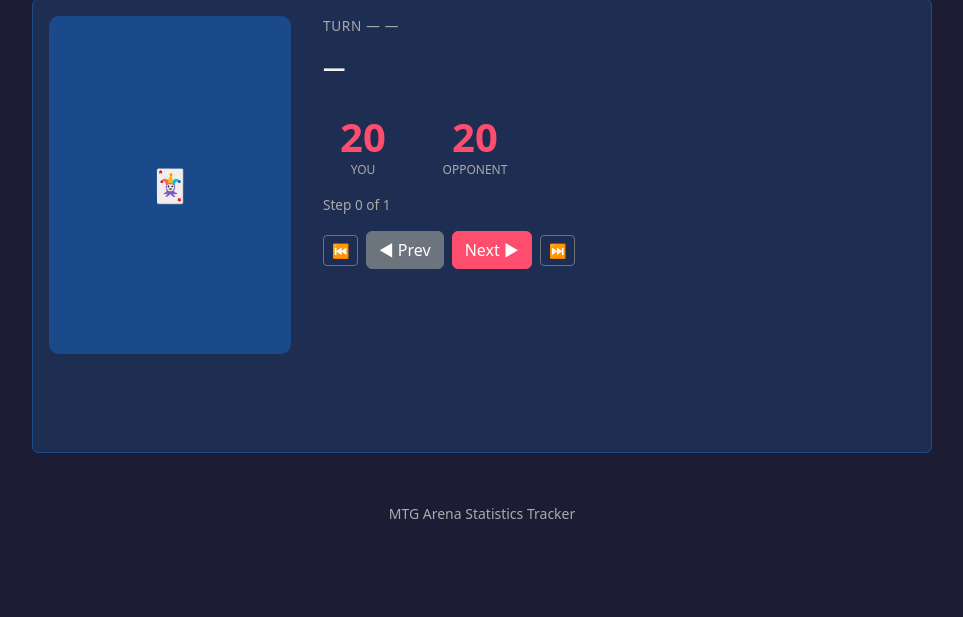
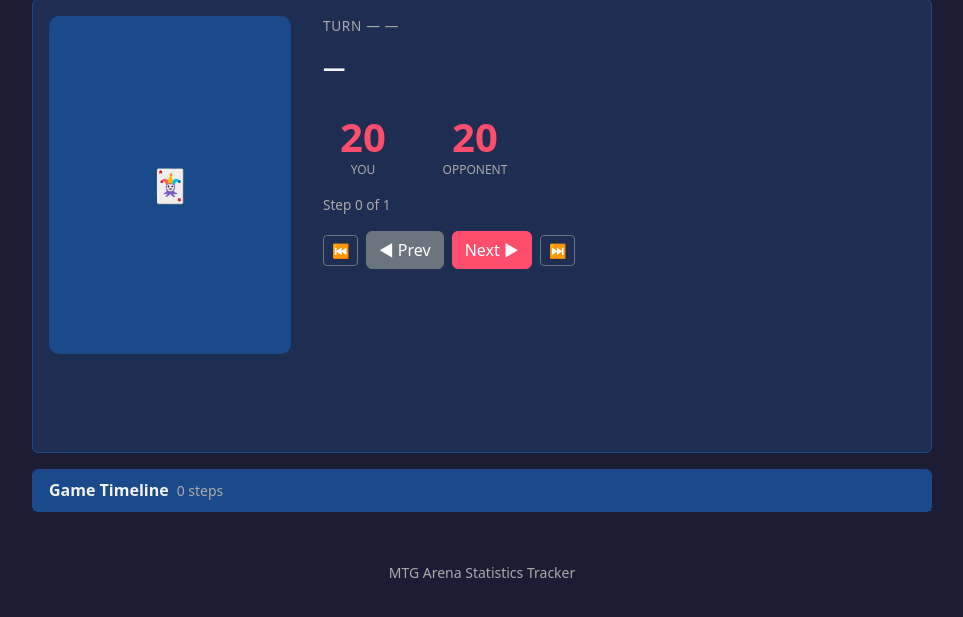
Before and after one commit to why-pengo/mtgas, a Django app: template stats/templates/match_replay.html in a window 1280 px wide. Shown: the part 183-800 px from the top of the page, without its empty margins (158-1121 px from the left). Run offline with Django 5.2, Linux system fonts and the light colour scheme; tables that the repository leaves empty hold one stand-in row (values such as "Sample post"); the template is opened without the code that fills it: values that come from a table or form of the project are taken from there, most other values are stand-ins (such as "Sample title", 1, 10 or a date in 2020).

Commit message:
Issue #11 Game timeline below replay too

```diff
--- a/stats/templates/match_replay.html
+++ b/stats/templates/match_replay.html
@@ -38,6 +38,65 @@
         justify-content: center;
         color: var(--text-muted);
         font-size: 2rem;
+    }
+
+    /* ── Game Timeline ──────────────────────────────────────────── */
+    .timeline-body {
+        max-height: 360px;
+        overflow-y: auto;
+    }
+
+    .timeline-step {
+        display: flex;
+        gap: 0.6rem;
+        align-items: baseline;
+        padding: 0.35rem 1rem;
+        border-bottom: 1px solid var(--bg-header);
+        cursor: pointer;
+        font-size: 0.85rem;
+        transition: background 0.1s;
+    }
+
+    .timeline-step:last-child { border-bottom: none; }
+
+    .timeline-step:hover { background-color: var(--bg-header); }
+
+    .timeline-step.active {
+        background-color: rgb(13 110 253 / 15%);
+        border-left: 3px solid #0d6efd;
+        padding-left: calc(1rem - 3px);
+    }
+
+    html[data-theme="light"] .timeline-step.active {
+        background-color: rgb(13 110 253 / 10%);
+    }
+
+    .timeline-step-num {
+        flex: 0 0 2.5rem;
+        text-align: right;
+        color: var(--text-muted);
+        font-variant-numeric: tabular-nums;
+        font-size: 0.75rem;
+    }
+
+    .timeline-step-turn {
+        flex: 0 0 3rem;
+        color: var(--text-muted);
+        font-size: 0.75rem;
+    }
+
+    .timeline-step-actor {
+        flex: 0 0 5.5rem;
+        font-weight: 600;
+        white-space: nowrap;
+    }
+
+    .timeline-step-desc {
+        flex: 1;
+        white-space: nowrap;
+        overflow: hidden;
+        text-overflow: ellipsis;
+        color: var(--text-primary);
     }
 
     .replay-info {
@@ -214,6 +273,17 @@
         </div>
     </div>
 
+    <!-- Game Timeline -->
+    <div class="card">
+        <div class="card-header d-flex align-items-center gap-2">
+            <strong>Game Timeline</strong>
+            <span class="text-muted small" id="timelineCount"></span>
+        </div>
+        <div class="card-body p-0">
+            <div class="timeline-body" id="replayTimeline"></div>
+        </div>
+    </div>
+
     {% endif %}
 </div>
 {% endblock %}
@@ -237,6 +307,8 @@
     const btnNext     = document.getElementById("btnNext");
     const btnFirst    = document.getElementById("btnFirst");
     const btnLast     = document.getElementById("btnLast");
+    const timeline    = document.getElementById("replayTimeline");
+    const timelineCount = document.getElementById("timelineCount");
 
     function render() {
         const s = steps[idx];
@@ -292,7 +364,40 @@
         btnFirst.disabled = idx === 0;
         btnNext.disabled = idx === steps.length - 1;
         btnLast.disabled = idx === steps.length - 1;
+
+        // Highlight active timeline row and scroll into view
+        const prevActive = timeline.querySelector(".timeline-step.active");
+        if (prevActive) prevActive.classList.remove("active");
+        const activeRow = timeline.querySelector(`[data-step-idx="${idx}"]`);
+        if (activeRow) {
+            activeRow.classList.add("active");
+            activeRow.scrollIntoView({ block: "nearest", behavior: "smooth" });
+        }
     }
+
+    // Build timeline rows
+    timelineCount.textContent = `${steps.length} steps`;
+    steps.forEach(function (s, i) {
+        const row = document.createElement("div");
+        row.className = "timeline-step";
+        row.dataset.stepIdx = i;
+
+        const actorClass = s.actor === "You" ? "replay-actor-you"
+            : s.actor === "Opponent" ? "replay-actor-opp" : "";
+        const turn = s.turn != null ? `T${s.turn}` : "T?";
+        const desc = s.is_token
+            ? `[Token] ${s.card_name || ""} — ${s.action}`
+            : `${s.action}${s.card_name ? ": " + s.card_name : ""}`;
+
+        row.innerHTML =
+            `<span class="timeline-step-num">${i + 1}</span>` +
+            `<span class="timeline-step-turn">${turn}</span>` +
+            `<span class="timeline-step-actor ${actorClass}">${s.actor}</span>` +
+            `<span class="timeline-step-desc">${desc}</span>`;
+
+        row.addEventListener("click", function () { idx = i; render(); });
+        timeline.appendChild(row);
+    });
 
     btnNext.addEventListener("click",  function () { if (idx < steps.length - 1) { idx++; render(); } });
     btnPrev.addEventListener("click",  function () { if (idx > 0) { idx--; render(); } });
```
